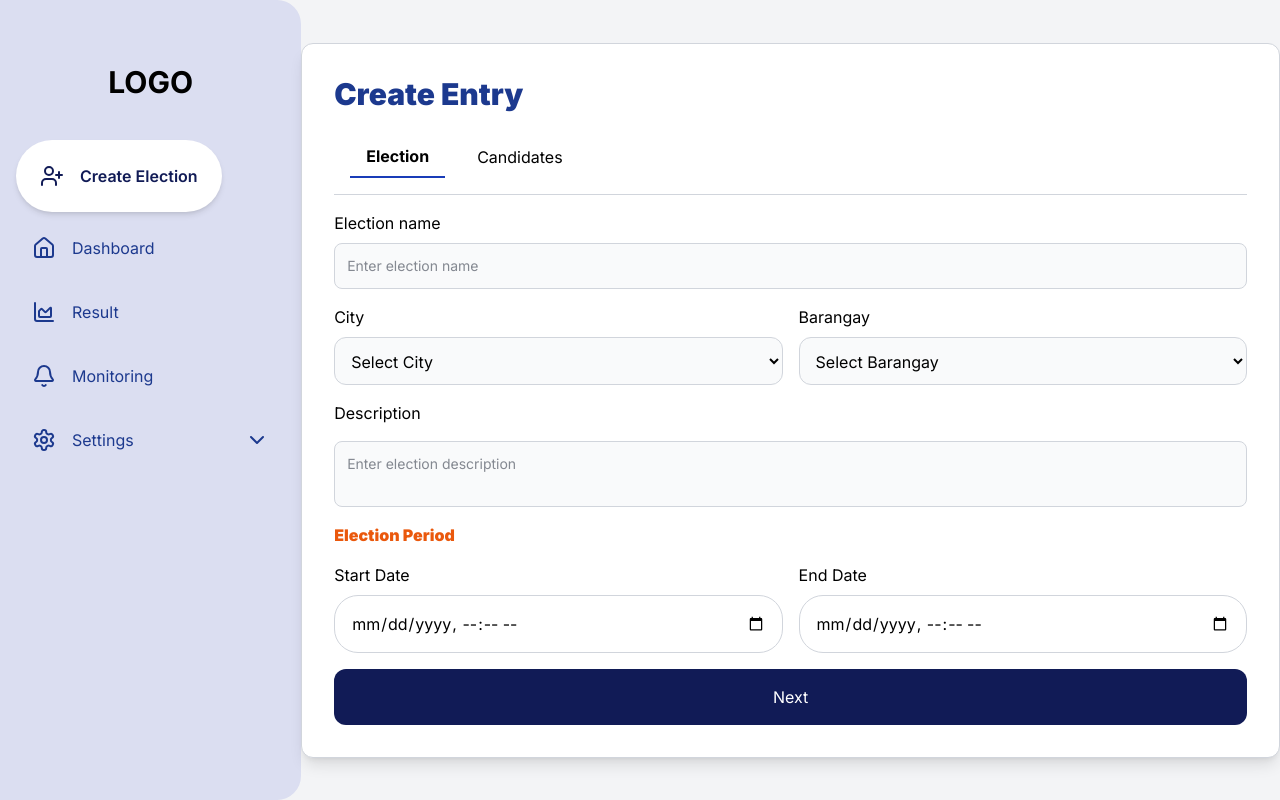
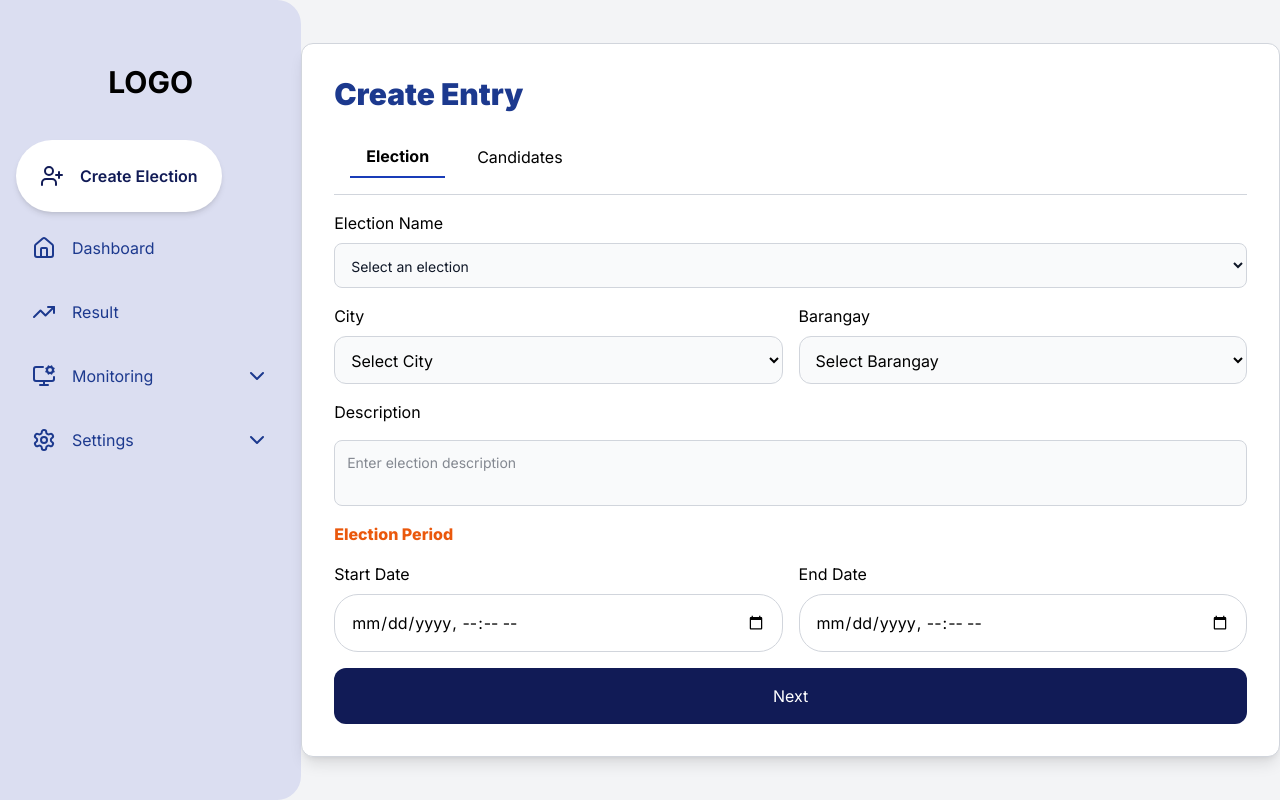
Before and after one commit to GailZzz0910/smartvote, a React (Vite) app: page /add-candidate in a window 1280 px wide. Built offline with nearby package versions, Linux system fonts and the light colour scheme.

Commit message:
added monitoring dropdown

```diff
--- a/src/App.jsx
+++ b/src/App.jsx
@@ -5,7 +5,9 @@ import Login from "./Auth/Login";
 import Home from "./Home";
 import AddCandidate from "./screen/AddCandidate";
 import GetBarangay from "./screen/GetBarangay";
-import Result from "./screen/Result"; // Adjust path if necessary
+import Result from "./screen/Result";
+import Profile from "./screen/Profile";
+import VotersMonitoring from "./screen/VotersMonitoring,";
 
 ChartJS.register(ArcElement, Tooltip, Legend);
 
@@ -40,6 +42,14 @@ function App() {
           path="/result"
           element={<Result />}
         />
+        <Route
+          path="/profile"
+          element={<Profile />}
+        />
+        <Route
+          path="/voters-monitoring"
+          element={<VotersMonitoring />}
+        />
 
       </Routes>
     </Router>
--- a/src/Home.jsx
+++ b/src/Home.jsx
@@ -67,7 +67,7 @@ function Home({ isLoggedIn, setIsLoggedIn }) {
           </p>
           <h1 className="text-4xl font-bold">{greeting}, Admin!</h1>
         </div>
-        <h1 className="font-black text-2xl text-blue-600">Overview</h1>
+        <h1 className="font-bold text-2xl text-blue-600">Voters' Overview</h1>
         <div className="flex flex-row basis-[80%] gap-4">
           <div className="flex flex-1 bg-white rounded-3xl"></div>
           <div className="grid grid-rows-[1fr_1fr] gap-4">
--- a/src/components/sidebar.jsx
+++ b/src/components/sidebar.jsx
@@ -11,22 +11,27 @@ import {
   User,
   Building,
   UserPlus,
+  TrendingUp,
+  MonitorCog,
+  UserCog,
+  VoteIcon,
 } from "lucide-react";
 import { useState } from "react";
 
 import "../globals.css";
 
 function Sidebar(props) {
-  const { page, setIsLoggedIn } = props;
+  const { setIsLoggedIn } = props;
   const navigate = useNavigate();
 
-  const [isSettingsDropdownOpen, setSettingsDropdownVisibility] =
-    useState(false);
+  const [isMonitorDropdownOpen, setMonitorDropdownVisibility] = useState(false);
+  const [isSettingsDropdownOpen, setSettingsDropdownVisibility] = useState(false);
+  const [activeButton, setActiveButton] = useState(""); // Track active button globally
 
   const handleLogout = () => {
-    setIsLoggedIn(false); // ✅ Log out the user
-    localStorage.removeItem("authToken"); // delete stored token for security reasons
-    navigate("/"); // ✅ Redirect to login page
+    setIsLoggedIn(false);
+    localStorage.removeItem("authToken");
+    navigate("/");
   };
 
   return (
@@ -36,17 +41,25 @@ function Sidebar(props) {
 
         <button
           className="flex items-center p-6 bg-white shadow-md rounded-[50px] text-[#111B56] hover:bg-[#111B56] hover:text-white cursor-pointer transition-all duration-300 gap-4 w-fit"
-          onClick={() => navigate("/add-candidate")}
+          onClick={() => {
+            navigate("/add-candidate");
+            setActiveButton("create-election");
+          }}
         >
           <UserPlus />
           <h1 className="text-base font-semibold">Create Election</h1>
         </button>
 
         <div className="flex flex-col gap-2">
+
+{/* DASHBOARD */}
           <button
-            onClick={() => navigate("/home")}
-            className={`flex flex-row items-center p-4 rounded-3xl cursor-pointer transition-all delay-0 duration-300 gap-4  ${
-              page === "dashboard"
+            onClick={() => {
+              navigate("/home");
+              setActiveButton("dashboard");
+            }}
+            className={`flex flex-row items-center p-4 rounded-3xl cursor-pointer transition-all delay-0 duration-300 gap-4 ${
+              activeButton === "dashboard"
                 ? "bg-blue-950 text-blue-50"
                 : "text-blue-900 hover:bg-blue-200"
             }`}
@@ -55,40 +68,85 @@ function Sidebar(props) {
             <h1>Dashboard</h1>
           </button>
 
+{/* RESULT */}
           <button
-            onClick={() => navigate("/result")}
-            className={`flex flex-row items-center p-4 rounded-3xl cursor-pointer transition-all delay-0 duration-300 gap-4  ${
-              page === "result"
+            onClick={() => {
+              navigate("/result");
+              setActiveButton("result");
+            }}
+            className={`flex flex-row items-center p-4 rounded-3xl cursor-pointer transition-all delay-0 duration-300 gap-4 ${
+              activeButton === "result"
                 ? "bg-blue-950 text-blue-50"
                 : "text-blue-900 hover:bg-blue-200"
             }`}
           >
-            <ChartArea />
+            <TrendingUp />
             <h1>Result</h1>
           </button>
 
+{/* MONITORING */}
+          <div className={`relative ${isMonitorDropdownOpen ? "mb-40" : ""}`}>
             <button
-            onClick={() => navigate("/get-barangay")}
-            className={`flex flex-row items-center p-4 rounded-3xl cursor-pointer transition-all delay-0 duration-300 gap-4  ${
-              page === "get-barangay"
+              className={`flex flex-row items-center justify-between p-4 w-full rounded-3xl cursor-pointer transition-all delay-0 duration-300 gap-4 ${
+                activeButton === "monitoring"
                   ? "bg-blue-950 text-blue-50"
                   : "text-blue-900 hover:bg-blue-200"
               }`}
+              onClick={() => {
+                setMonitorDropdownVisibility(!isMonitorDropdownOpen);
+                setActiveButton("monitoring");
+              }}
             >
-            <Bell />
+              <div className="flex flex-row items-center gap-4">
+                <MonitorCog />
                 <h1>Monitoring</h1>
+              </div>
+              {isMonitorDropdownOpen ? <ChevronUp /> : <ChevronDown />}
             </button>
 
+            {isMonitorDropdownOpen && (
+              <div className="absolute flex flex-col gap-2 left-0 p-4 bg-blue-900/10 mt-2 w-full rounded-xl ring-opacity-5 z-50">
+                {/* Voters Monitoring */}
+                <button
+                  onClick={() => {
+                    navigate("/voters-monitoring");
+                    setMonitorDropdownVisibility(false);
+                    setActiveButton("voters-monitoring");
+                  }}
+                  className="flex flex-row items-center p-4 rounded-3xl cursor-pointer transition-all delay-0 duration-300 hover:bg-blue-100 text-blue-900 gap-4 w-full"
+                >
+                  <User />
+                  <h1>Voters Monitoring</h1>
+                </button>
+
+                {/* Election Monitoring */}
+                <button
+                  onClick={() => {
+                    navigate("/get-barangay");
+                    setMonitorDropdownVisibility(false);
+                    setActiveButton("election-monitoring");
+                  }}
+                  className="flex flex-row items-center p-4 rounded-3xl cursor-pointer transition-all delay-0 duration-300 hover:bg-blue-100 text-blue-900 gap-4 w-full"
+                >
+                  <VoteIcon />
+                  <h1>Election Monitoring</h1>
+                </button>
+              </div>
+            )}
+          </div>
+
+{/* SETTINGS */}
           <div className="relative">
             <button
               className={`flex flex-row items-center justify-between p-4 w-full rounded-3xl cursor-pointer transition-all delay-0 duration-300 gap-4 ${
-                page === "settings"
+                activeButton === "settings"
                   ? "bg-blue-950 text-blue-50"
                   : "text-blue-900 hover:bg-blue-200"
               }`}
-              onClick={() =>
-                setSettingsDropdownVisibility(!isSettingsDropdownOpen)
-              }
+              onClick={() => {
+                setSettingsDropdownVisibility(!isSettingsDropdownOpen);
+                setActiveButton("settings");
+              }}
             >
               <div className="flex flex-row items-center gap-4">
                 <SettingsIcon />
@@ -99,13 +157,19 @@ function Sidebar(props) {
 
             {isSettingsDropdownOpen && (
               <div className="absolute flex flex-col gap-4 left-0 p-4 bg-blue-900/10 mt-2 w-full rounded-xl ring-opacity-5 z-50">
-                <button className="flex flex-row items-center p-4 rounded-3xl cursor-pointer transition-all delay-0 duration-300 hover:bg-blue-100 text-blue-900 gap-4 w-full">
-                  <User />
+                <button
+                  onClick={() => {
+                    navigate("/profile");
+                  }}
+                  className="flex flex-row items-center p-4 rounded-3xl cursor-pointer transition-all delay-0 duration-300 hover:bg-blue-100 text-blue-900 gap-4 w-full"
+                >
+                  <UserCog />
                   <h1>Profile</h1>
                 </button>
+
                 <button
                   onClick={handleLogout}
-                  className="flex flex-row items-center p-4 rounded-3xl cursor-pointer transition-all delay-0 duration-300 hover:bg-blue-100 text-blue-900 gap-4 w-full"
+                  className="flex flex-row items-center p-4 rounded-3xl cursor-pointer transition-all delay-0 duration-300 bg-red-500 text-blue-100 gap-4 w-full"
                 >
                   <LogOut />
                   <h1>Log-out</h1>
--- a/src/screen/AddCandidate.jsx
+++ b/src/screen/AddCandidate.jsx
@@ -136,17 +136,23 @@ function AddCandidate({ setIsLoggedIn }) {
   const pages = [
     <>
       <div className="flex flex-1 flex-col gap-2">
-        <p>Election name</p>
-        <input
-          type="text"
+        <p>Election Name</p>
+        <select
           name="name"
           value={formData.name}
           onChange={handleChange}
           required
-          placeholder="Enter election name"
-          class="bg-gray-50 border border-gray-300 text-gray-900 text-sm rounded-lg focus:ring-gray-500 focus:border-gray-500 p-3"
-        />
+          className="bg-gray-50 border border-gray-300 text-gray-900 text-sm rounded-lg focus:ring-gray-500 focus:border-gray-500 p-3"
+        >
+          <option value="">Select an election</option>
+          <option value="SK Chairman">SK Chairman</option>
+          <option value="SK Kagawad">SK Kagawad</option>
+          <option value="Barangay Chairman">Barangay Chairman</option>
+          <option value="Barangay Kagawad">Barangay Kagawad</option>
+          {/*Dugang Candidates Here*/}
+        </select>
       </div>
+
       <div className="grid grid-cols-2 gap-4">
         <div className="flex flex-1 flex-col gap-2">
           <p>City</p>
@@ -193,7 +199,7 @@ function AddCandidate({ setIsLoggedIn }) {
         placeholder="Enter election description"
         class="bg-gray-50 border border-gray-300 text-gray-900 text-sm rounded-lg focus:ring-gray-500 focus:border-gray-500 p-3 resize-none"
       />
-      <h1 className="font-black text-[#EA580C] text-base">Election Period</h1>
+      <h1 className="font-extrabold text-[#EA580C] text-base">Election Period</h1>
       <div className="grid grid-cols-2 gap-4">
         <div className="flex flex-col gap-2">
           <p>Start Date</p>
--- /dev/null
+++ b/src/screen/Profile.jsx
@@ -0,0 +1,9 @@
+import React from "react";
+
+export default function Profile() {
+  return (
+    <h1 className="text-3xl font-bold text-center mt-100">
+      Profile Page is Under Development
+    </h1>
+  );
+}
--- /dev/null
+++ b/src/screen/VotersMonitoring,.jsx
@@ -0,0 +1,9 @@
+import React from 'react'
+
+export default function VotersMonitoring() {
+  return (
+    <h1 className="text-3xl font-bold text-center mt-100">
+    Voters' Monitoring Page is Under Development
+    </h1>
+  )
+};
```
Lines whose indentation alone changed are shown as unchanged.
